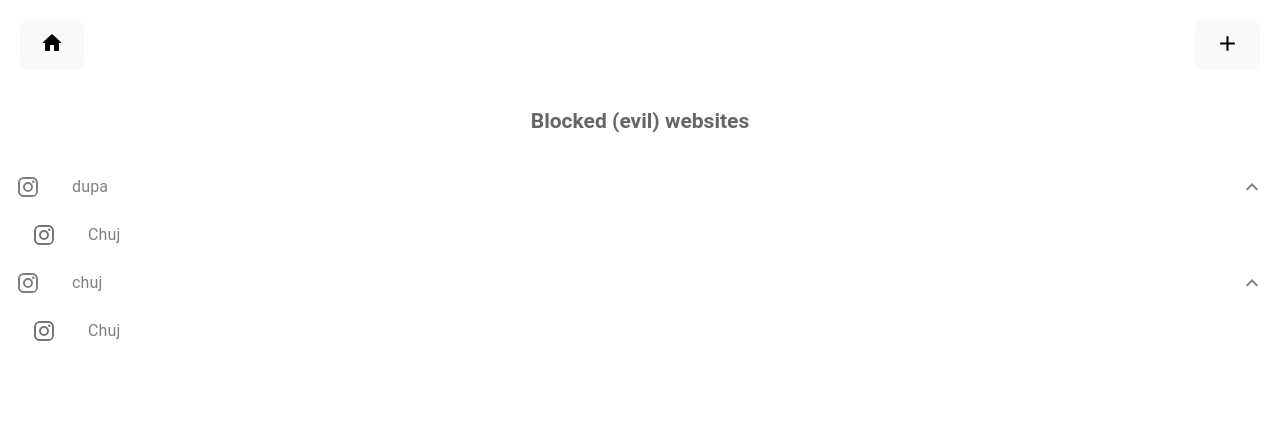
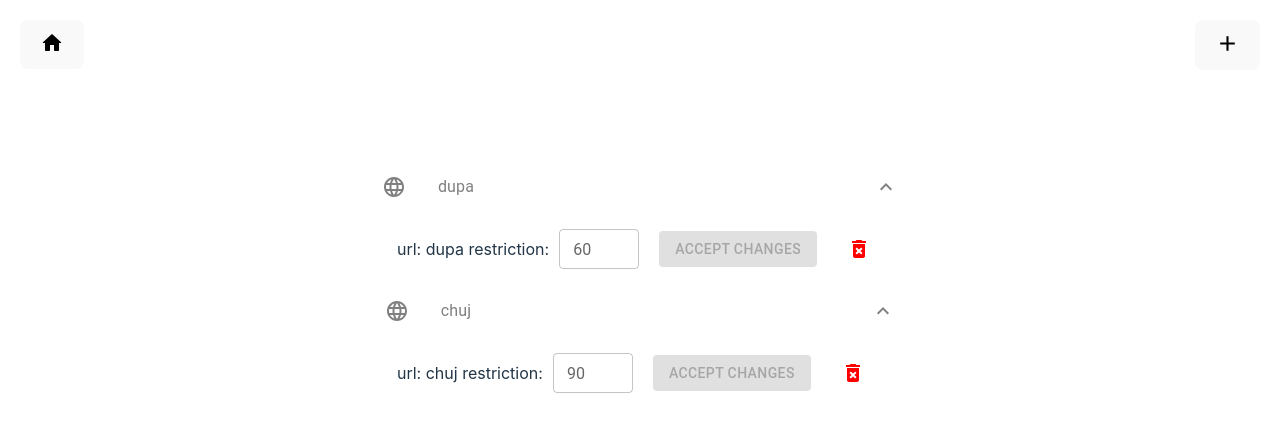
Before and after one commit to Guccio163/Bitehack, a React (Vite) app in the folder frontend/: page /settings in a window 1280 px wide. Shown: the top 432 px of the page. Built offline with nearby package versions, Linux system fonts and the light colour scheme; no server answers.

Commit message:
react front w/o coolors

```diff
--- a/frontend/src/components/ListItem.tsx
+++ b/frontend/src/components/ListItem.tsx
@@ -1,29 +1,48 @@
-import { Collapse, List, ListItemButton, ListItemIcon, ListItemText } from '@mui/material';
-import React from 'react'
-import { Addiction } from '../contexts/AddictionsContext';
+import {
+  Button,
+  Collapse,
+  Hidden,
+  List,
+  ListItemButton,
+  ListItemIcon,
+  ListItemText,
+  TextField,
+} from "@mui/material";
+import React, { useContext, useState } from "react";
+import { Addiction } from "../contexts/AddictionsContext";
 import InstagramIcon from "@mui/icons-material/Instagram";
-import ExpandLess from '@mui/icons-material/ExpandLess';
-import ExpandMore from '@mui/icons-material/ExpandMore';
+import ExpandLess from "@mui/icons-material/ExpandLess";
+import ExpandMore from "@mui/icons-material/ExpandMore";
+import LanguageRoundedIcon from "@mui/icons-material/LanguageRounded";
+import DeleteForeverIcon from "@mui/icons-material/DeleteForever";
 
-interface Props{
-    addction: Addiction;
+interface Props {
+  addiction: Addiction;
 }
 
-export default function ListItem({addction}:Props) {
+function getName(url: string) {
+  return url;
+}
 
-    const [open, setOpen] = React.useState(true);
+export default function ListItem({ addiction }: Props) {
+  const [open, setOpen] = React.useState(true);
+  const [newDaily, setNewDaily] = useState(0);
+  const [changesDone, setChangesDone] = useState(false);
 
-    const handleClick = () => {
-      setOpen(!open);
-    };
+  const handleClick = () => {
+    setOpen(!open);
+  };
 
   return (
-    <>
+    <div style={{display:"flex", flexDirection:"column", alignItems:"center"}}>
       <ListItemButton onClick={handleClick}>
         <ListItemIcon>
-          <InstagramIcon sx={{ color: "grey" }} />
+          <LanguageRoundedIcon sx={{ color: "grey" }} />
         </ListItemIcon>
-        <ListItemText primary={addction.siteUrl} sx={{ color: "grey" }} />
+        <ListItemText
+          primary={getName(addiction.siteUrl)}
+          sx={{ color: "grey", marginRight: "400px" }}
+        />
         {open ? (
           <ExpandLess sx={{ color: "grey" }} />
         ) : (
@@ -31,15 +50,54 @@ export default function ListItem({addction}:Props) {
         )}
       </ListItemButton>
       <Collapse in={open} timeout="auto" unmountOnExit>
-        <List component="div" disablePadding>
-          <ListItemButton sx={{ pl: 4 }}>
-            <ListItemIcon>
-              <InstagramIcon />
-            </ListItemIcon>
-            <ListItemText primary="Chuj" sx={{ color: "grey" }} />
+        <List
+          component="div"
+          disablePadding
+          sx={{ display: "flex", flexDirection: "row", alignContent: "center" , width:"550px", alignSelf:"center"}}
+        >
+          <ListItemButton
+
+            sx={{
+              pl: 4,
+              // backgroundColor: "red",
+              display: "flex",
+              flexDirection: "row",
+              alignContent: "center",
+              alignSelf:"center",
+              width: 50
+            }}
+
+          >
+            url: {addiction.siteUrl} restriction:{" "}
+            <TextField
+              id="outlined-basic"
+              label={addiction.dailyUsage}
+              variant="outlined"
+              size="small"
+              sx={{
+                width: 80,
+                margin: "10px",
+              }}
+              placeholder={`${addiction.dailyUsage}`}
+              onChange={(e) => {
+                setNewDaily(parseInt(e.target.value));
+                setChangesDone(true);
+              }}
+            />
+            <Button
+              variant="contained"
+              disabled={!changesDone}
+              sx={{ margin: "10px" }}
+            >
+              accept changes
+            </Button>
+            <Button variant="text">
+              {" "}
+              <DeleteForeverIcon sx={{ color: "red" }} />
+            </Button>
           </ListItemButton>
         </List>
       </Collapse>
-    </>
+    </div>
   );
 }
--- a/frontend/src/contexts/UserDataContext.tsx
+++ b/frontend/src/contexts/UserDataContext.tsx
@@ -7,9 +7,9 @@ import React, {
 
 export default function UserDataContext({ children }: PropsWithChildren) {
   const [userID, setUserID] = useState("id");
-  const [username, setUsername] = useState("username");
-  const [firstName, setFirstName] = useState("jan");
-  const [lastName, setLastName] = useState("kowal");
+  const [username, setUsername] = useState("");
+  const [firstName, setFirstName] = useState("");
+  const [lastName, setLastName] = useState("");
 
   const getAddictions = () => {
     console.log("fetching addictions from db");
--- a/frontend/src/main.tsx
+++ b/frontend/src/main.tsx
@@ -9,6 +9,7 @@ import { createBrowserRouter, RouterProvider } from "react-router-dom";
 import UserDataContext from "./contexts/UserDataContext";
 import AddictionsContext from "./contexts/AddictionsContext";
 import axios from 'axios'
+import LoginPage from './pages/LoginPage.tsx';
 
 const router = createBrowserRouter([
   {
@@ -23,6 +24,10 @@ const router = createBrowserRouter([
     path: "/profile",
     element: <ProfilePage />,
   },
+  {
+    path: "/login",
+    element: <LoginPage/>,
+  }
 ]);
 
 axios.defaults.baseURL = "http://127.0.0.1:8000/api";
--- a/frontend/src/pages/LoginPage.tsx
+++ b/frontend/src/pages/LoginPage.tsx
@@ -1,9 +1,14 @@
 import React, { useContext, useState } from "react";
 import axios from "axios";
 import { userDataContext } from "../contexts/UserDataContext";
+import HomeRoundedIcon from "@mui/icons-material/HomeRounded";
+import { useNavigate } from "react-router-dom";
+import ArrowBackIcon from "@mui/icons-material/ArrowBack";
+
 export default function LoginPage() {
   const [loginUsername, setLoginUsername] = useState("");
   const [loginPassword, setLoginPassword] = useState("");
+  const navi = useNavigate();
 
   const { setFirstName, setLastName, setUsername, setUserID } =
     useContext(userDataContext);
@@ -19,27 +24,48 @@ export default function LoginPage() {
       setLastName(data["last_name"]);
 
       console.log(data);
-
     });
   };
 
   return (
     <>
-      <div style={{padding:"0 0 3rem 0", fontSize:"32px"}}>Login Page</div>
-      <div style={{display:"grid", gridTemplateColumns:"repeat(3, 1fr)", gridRowGap:"1.5em", fontSize:"20px"}}>
-        <label style={{gridColumn:"1", gridRow:"1"}}>Username</label>
-        <input style={{gridColumn:"2", gridRow:"1", fontSize:"1.4em"}}
+      <div
+        style={{
+          position: "absolute",
+          top: "20px",
+          left: "20px",
+        }}
+      >
+        <button onClick={() => navi(-1)}>
+          <ArrowBackIcon />
+        </button>
+      </div>
+      <div style={{ padding: "0 0 3rem 0", fontSize: "32px" }}>Login Page</div>
+      <div
+        style={{
+          display: "grid",
+          gridTemplateColumns: "repeat(3, 1fr)",
+          gridRowGap: "1.5em",
+          fontSize: "20px",
+        }}
+      >
+        <label style={{ gridColumn: "1", gridRow: "1" }}>Username</label>
+        <input
+          style={{ gridColumn: "2", gridRow: "1", fontSize: "1.4em" }}
           type="text"
           value={loginUsername}
           onChange={(e) => setLoginUsername(e.target.value)}
         />
-        <label style={{gridColumn:"1", gridRow:"2"}}>Password</label>
-        <input style={{gridColumn:"2", gridRow:"2", fontSize:"1.4em"}}
+        <label style={{ gridColumn: "1", gridRow: "2" }}>Password</label>
+        <input
+          style={{ gridColumn: "2", gridRow: "2", fontSize: "1.4em" }}
           type="password"
           value={loginPassword}
           onChange={(e) => setLoginPassword(e.target.value)}
         />
-        <button style={{gridColumn:"2", gridRow:"3"}} onClick={logToServer}>Log in</button>
+        <button style={{ gridColumn: "2", gridRow: "3" }} onClick={logToServer}>
+          Log in
+        </button>
       </div>
     </>
   );
--- a/frontend/src/pages/ProfilePage.tsx
+++ b/frontend/src/pages/ProfilePage.tsx
@@ -2,26 +2,51 @@ import React, { useContext } from "react";
 import { userDataContext } from "../contexts/UserDataContext";
 import LoginPage from "./LoginPage";
 import Person2RoundedIcon from "@mui/icons-material/Person2Rounded";
+import { Button } from "@mui/material";
+import { useNavigate } from "react-router-dom";
+import HomeRoundedIcon from "@mui/icons-material/HomeRounded";
 
 export default function ProfilePage() {
   const { username, firstName, lastName } = useContext(userDataContext);
+  const navi = useNavigate();
   return (
-    <>
-      <div style={{
-        width:"100vw",
-        height:"10vh",
-        position:"absolute",
-        left: "0", top:"0",
-        display:"flex",
-        flexDirection:"column",
-        padding:"1em 0 0 0"
-      }}>
-        <div style={{fontSize:"3.7rem"}}>Profil użytkownika</div>
+    <div
+      style={{
+        width: "100vw",
+        height: "100vh",
+        position: "absolute",
+        left: "0",
+        top: "0",
+        display: "flex",
+        flexDirection: "column",
+        padding: "1em 0 0 0",
+        alignContent: "center",
+        alignItems: "center",
+        alignSelf: "center",
+        justifyContent: "center",
+      }}
+    >
+      <div
+        style={{
+          position: "absolute",
+          top: "20px",
+          left: "20px",
+        }}
+      >
+        <button onClick={() => navi(-1)}>
+          <HomeRoundedIcon />
+        </button>
+      </div>
+      <div style={{ fontSize: "3.7rem" }}>Profil użytkownika</div>
+      {username ? (
         <label>
           {username}, {firstName}, {lastName}
         </label>
-      </div>
-      <LoginPage></LoginPage>
-    </>
+      ) : (
+        <Button onClick={() => navi("/login")} variant="contained">
+          Zaloguj się
+        </Button>
+      )}
+    </div>
   );
 }
--- a/frontend/src/pages/SettingsPage.tsx
+++ b/frontend/src/pages/SettingsPage.tsx
@@ -73,19 +73,19 @@ export default function SettingsPage() {
       <List
         sx={{
           width: "100vw",
-          bgcolor: "background.paper",
+          // bgcolor: "background.transparent",
           alignSelf: "center",
         }}
         component="nav"
         aria-labelledby="nested-list-subheader"
         subheader={
-          <ListSubheader component="div" id="nested-list-subheader">
+          <ListSubheader component="div" style={{backgroundColor:"transparent", color:"white"}}>
             <h2>Blocked (evil) websites</h2>
           </ListSubheader>
         }
       >
         {addictionList
-          ? addictionList.map((item) => <ListItem addction={item} />)
+          ? addictionList.map((item) => <ListItem addiction={item} />)
           : null}
       </List>
     </div>
```
